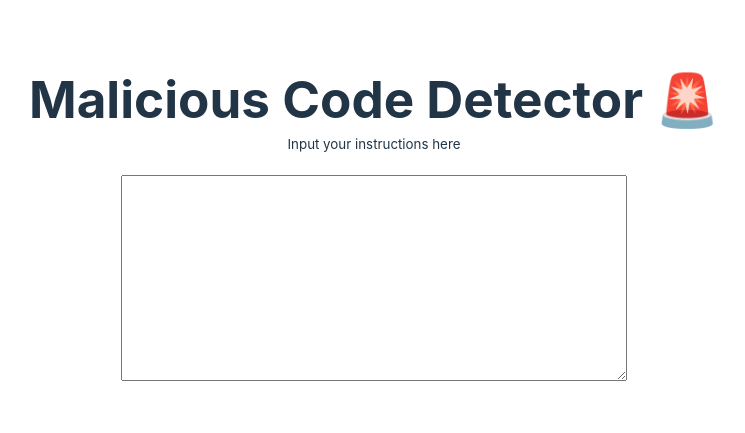
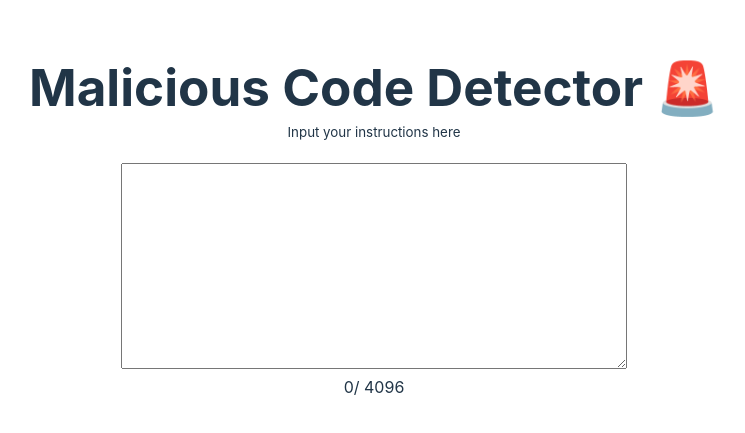
Before and after one commit to weejerrick/ubiquitous-meme, a React (Vite) app in the folder client/: page / in a window 1280 px wide. Shown: the part 171-604 px from the top of the page, without its empty margins (266-1011 px from the left). Built offline with nearby package versions, Linux system fonts and the light colour scheme.

Commit message:
Add counter and maxLength to textArea

```diff
--- a/client/src/App.tsx
+++ b/client/src/App.tsx
@@ -1,14 +1,28 @@
+import { useState } from 'react'
 import './App.css'
 
+const maxLength = 4096;
 function App() {
+
+  const [count, setCount] = useState(0);
+
+  const handleTextChange = (e) => {
+    setCount(e.target.value?.length);
+  };
 
   return (
     <>
       <div style={{ marginBottom: 20 }}>
-      <h1 style={{margin: 0}}>Malicious Code Detector 🚨</h1>
-      <sub>Input your instructions here</sub>
+        <h1 style={{ margin: 0 }}>Malicious Code Detector 🚨</h1>
+        <sub>Input your instructions here</sub>
       </div>
-      <textarea style={{ height: 200, width: 500 }} />
+      <textarea maxLength={10} style={{ height: 200, width: 500 }} onChange={
+        handleTextChange
+      } />
+      <div id="the-count">
+        <span>{count}</span>
+        <span>/ {maxLength}</span>
+      </div>
     </>
   )
 }
```
